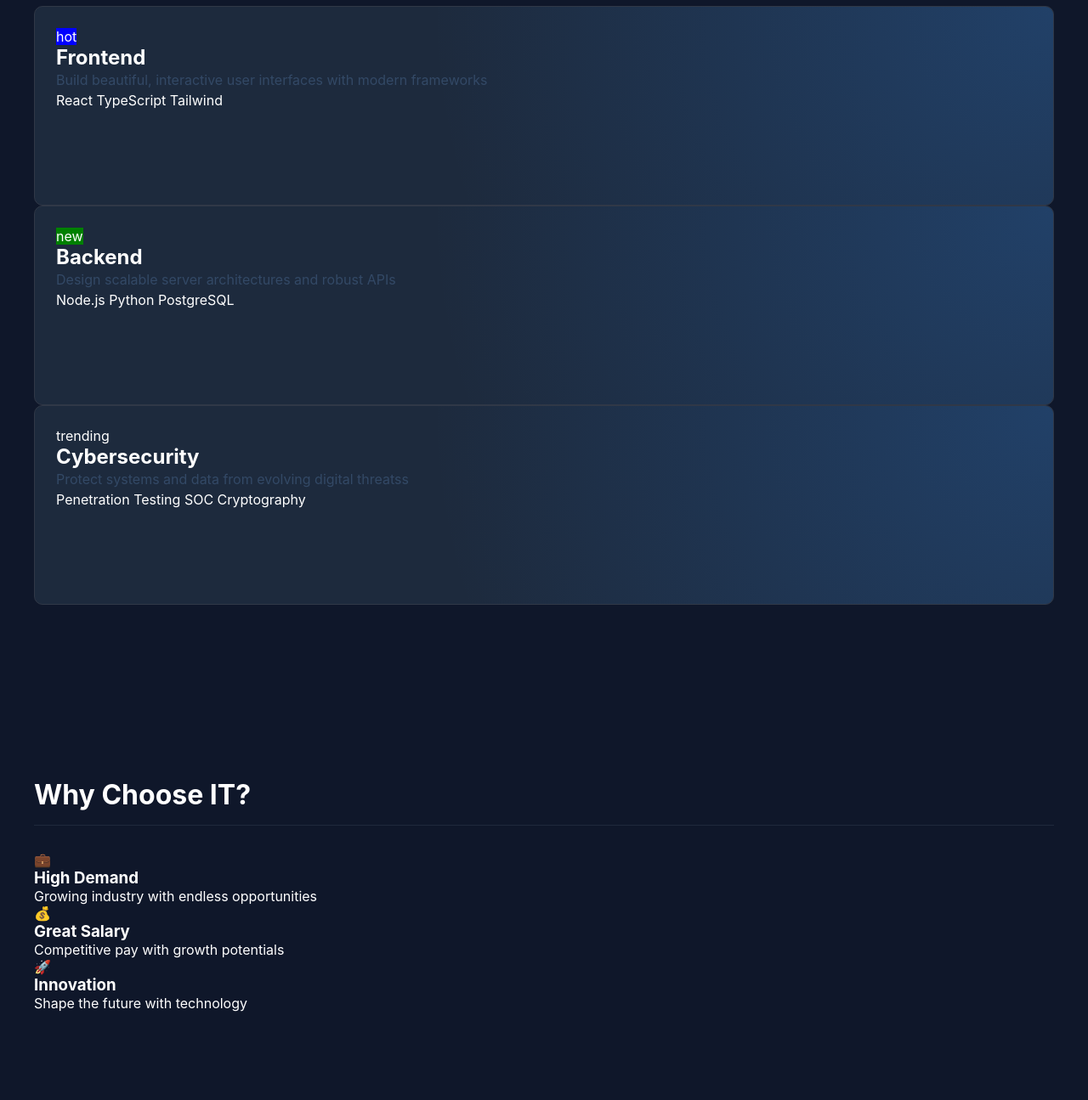
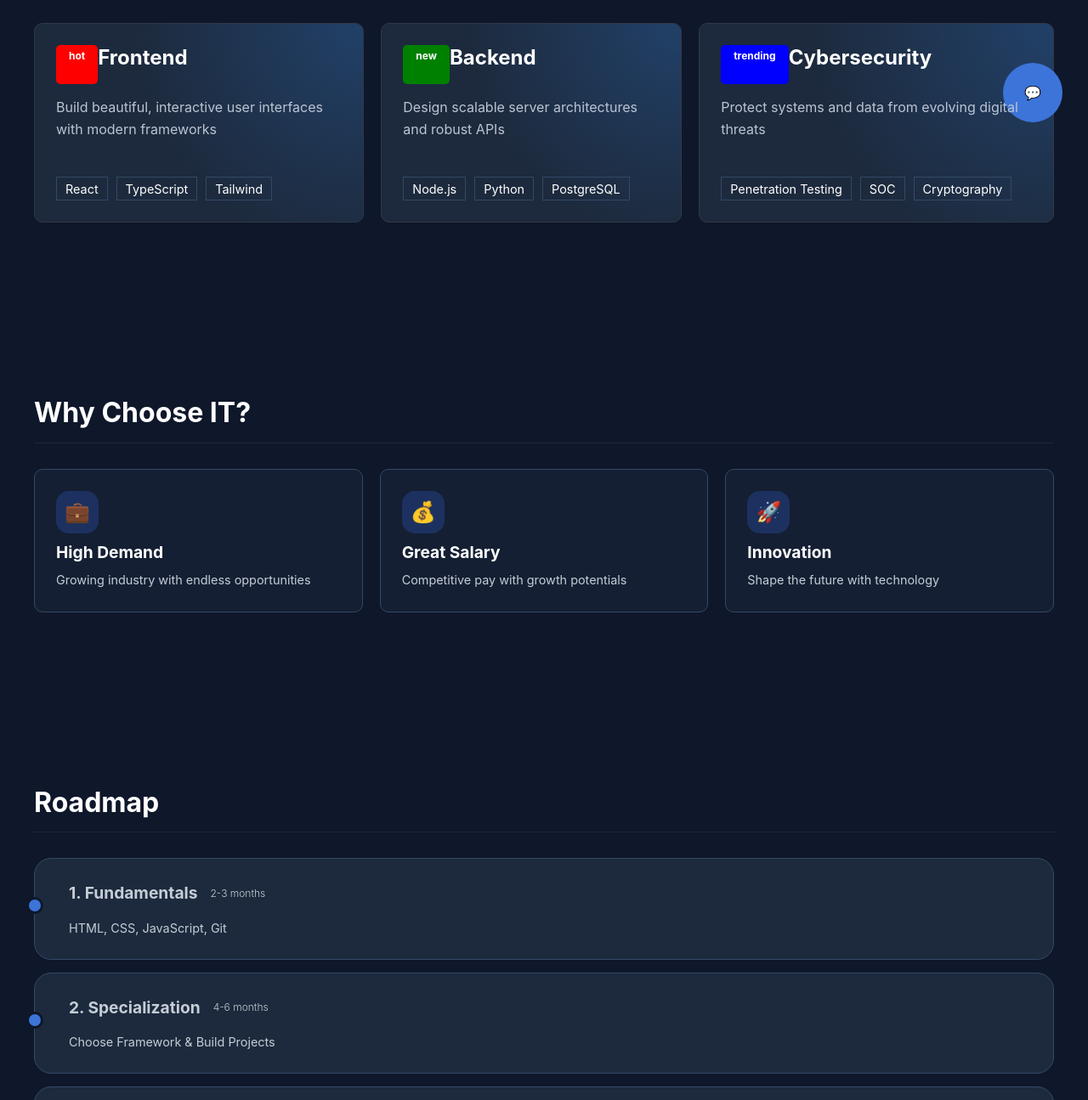
Before and after one commit to Yed0rn/Web, a plain HTML site: page less_14/index.html in a window 1280 px wide. Shown: the part 626-1921 px from the top of the page at 85% size. Drawn offline with Linux system fonts and the light colour scheme.

Commit message:
Add files via upload

```diff
--- a/less_14/index.html
+++ b/less_14/index.html
@@ -15,7 +15,7 @@
         </nav>
     </div>
 </header>
-<main>
+`<main>
     <section class="hero-section">
         <div class="wrapper hero-content">
             <article class="hero-text">
@@ -32,7 +32,7 @@
             <h2 class="section-title">Explore Career Paths</h2>
             <div class="card-list">
                 <article class="career-card">
-                    <span class="badge-red">hot</span>
+                    <span class="badge-red badge">hot</span>
                     <h2>Frontend</h2>
                     <p>Build beautiful, interactive user interfaces with modern frameworks</p>
                     <div class="tags">
@@ -42,7 +42,7 @@
                     </div>
                 </article>
                 <article class="career-card">
-                    <span class="badge-green">new</span>
+                    <span class="badge-green badge">new</span>
                     <h2>Backend</h2>
                     <p>Design scalable server architectures and robust APIs</p>
                     <div class="tags">
@@ -52,9 +52,9 @@
                     </div>
                 </article>
                 <article class="career-card">
-                    <span class="badge-blue">trending</span>
+                    <span class="badge-blue badge">trending</span>
                     <h2>Cybersecurity</h2>
-                    <p>Protect systems and data from evolving digital threatss</p>
+                    <p>Protect systems and data from evolving digital threats</p>
                     <div class="tags">
                         <span>Penetration Testing</span>
                         <span>SOC</span>
--- a/less_14/styles/styles.css
+++ b/less_14/styles/styles.css
@@ -98,6 +98,8 @@ header{
     border:1px solid #303847;
     border-radius: 10px;
     transition: transform 0.3s ease, border-color 0.3s, box-shadow 0.3s ease;
+    display: flex;
+    flex-wrap: wrap;
 
 }
 .career-card::before{
@@ -122,7 +124,7 @@ header{
     font-size: 0.75rem;
     font-weight: 700;
     padding: 5px 15px;
-    border-radius: 10px;
+    border-radius:5px;
     margin-bottom:15px;
 }
 .badge-red{
@@ -131,7 +133,7 @@ header{
 .badge-green{
     background-color: green
 }
-.badge-red{
+.badge-blue{
     background-color: blue;
 }
 .career-card h3{
@@ -141,7 +143,165 @@ header{
 }
 .career-card p{
     font-size: 1rem;
-    color:#334966;
+    color: #bbc4d3;
     line-height: 1.6;
+    width:100%
+}
+.tags{
+    display: flex;
+    flex-wrap: wrap;
+    gap:10px;
 
+    margin-top: auto
 }
+.tags span{
+    height: 28px;
+    display: inline-flex;
+    align-items: center;
+    justify-content: center;
+    white-space: nowrap;
+    padding: 5px 10px;
+    font-size:0.9rem;
+    border:1px solid #334966;
+}
+.card-list{
+    display: flex;
+    gap:20px;
+    flex:1;
+}
+.benefits-cards{
+    display: flex;
+    gap:20px;
+}
+.benefit-card{
+    max-width:33%;
+    padding:25px;
+    background: #141f33;
+    border:1px solid #334966;
+    border-radius: 10px;
+    display: flex;
+    flex-direction: column;
+    flex:1;
+    row-gap:10px;
+}
+.benefit-icon{
+    width:50px;
+    height:50px;
+    border-radius: 15px;
+    background: #1c315f;
+    display: flex;
+    justify-content: center;
+    align-items: center;
+    font-size: 1.5rem;
+}
+.benefit-card h3{
+    font-size: 1.2rem;
+    line-height: 1.3;
+}
+.benefit-card p{
+    color:#c5cdd6;
+    font-size:0.9rem;
+    line-height: 1.4rem;
+}
+.roadmap-list{
+    position: relative;
+}
+/*.roadmap-list::before{*/
+/*    content: "";*/
+/*    position: absolute;*/
+/*    left: 0;*/
+/*    right:50px;*/
+/*    bottom:50px;*/
+/*    width:2px;*/
+/*    background:#3d74d9;*/
+/*}*/
+.roadmap-card{
+    position: relative;
+    min-height: 100px;
+    padding:25px 40px;
+    background: #1d2a3d;
+    border:1px solid #334966;
+    border-radius: 20px;
+    margin-bottom: 15px;
+}
+.roadmap-circle{
+    position: absolute;
+    left:-10px;
+    top:45px;
+    width:20px;
+    height:20px;
+    border-radius: 50%;
+    background: #3d74d9;
+    border:3px solid #0f172a;
+}
+.roadmap-head{
+    display: flex;
+    align-items: center;
+    gap:15px;
+    margin-bottom:15px;
+}
+.roadmap-head h3{
+    font-size: 1.2rem;
+    line-height: 1.6;
+    white-space: nowrap;
+}
+.roadmap-head span{
+    color: #c5cdd6;
+    font-weight:300;
+    font-size:0.75rem;
+}
+.roadmap-content{
+    color:#c5cdd6;
+    font-size:0.9rem;
+    line-height: 1.5;
+}
+.roadmap-section{
+    border-bottom: 1px solid #1f293c;
+}
+footer{
+    text-align: center;
+    display: flex;
+    row-gap:10px;
+    flex-direction: column;
+    padding:50px;
+}
+footer p{
+    color:#c5cdd6;
+    font-size:0.9rem
+}
+.chat-button{
+    position: fixed;
+    right:30px;
+    bottom:30px;
+    width:70px;
+    height:70px;
+    background: #3d74d9;
+    display: flex;
+    align-items: center;
+    justify-content: center;
+    border-radius: 50%;
+    transition: scale 0.5s ease, background-color 0.3s ease;
+}
+.chat-button:hover{
+    transform: scale(1.2);
+    background: #336cd3;
+}
+@media(max-width: 700px){
+    .wrapper{
+        padding:40px
+    }
+    .card-list{
+        display: flex;
+        flex-direction: column;
+        flex-wrap: wrap;
+
+    }
+    .career-card{
+        min-height: auto;
+    }
+}
+@media(max-width: 1000px){
+    .wrapper{
+        padding:40px
+    }
+}
```
